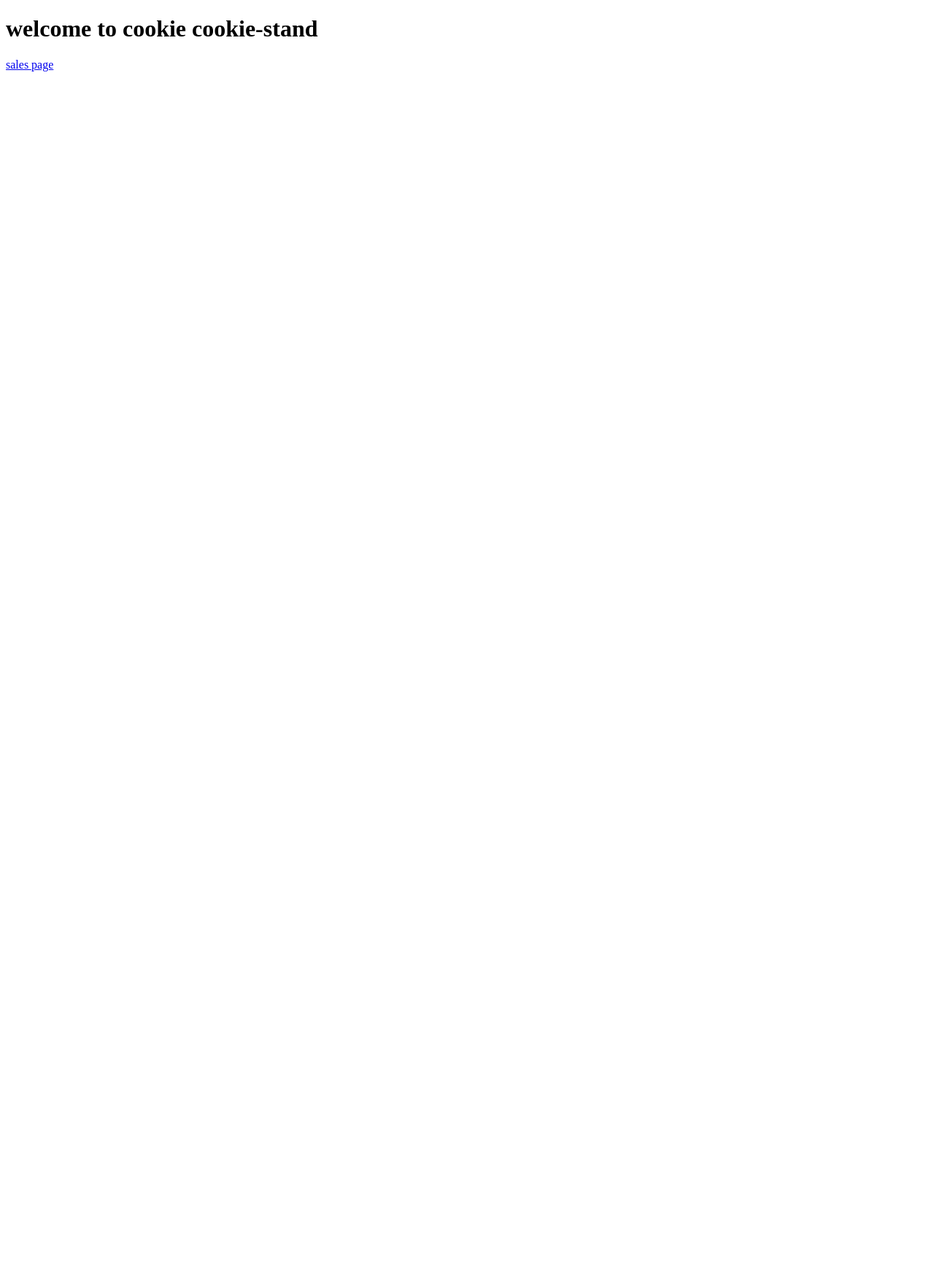
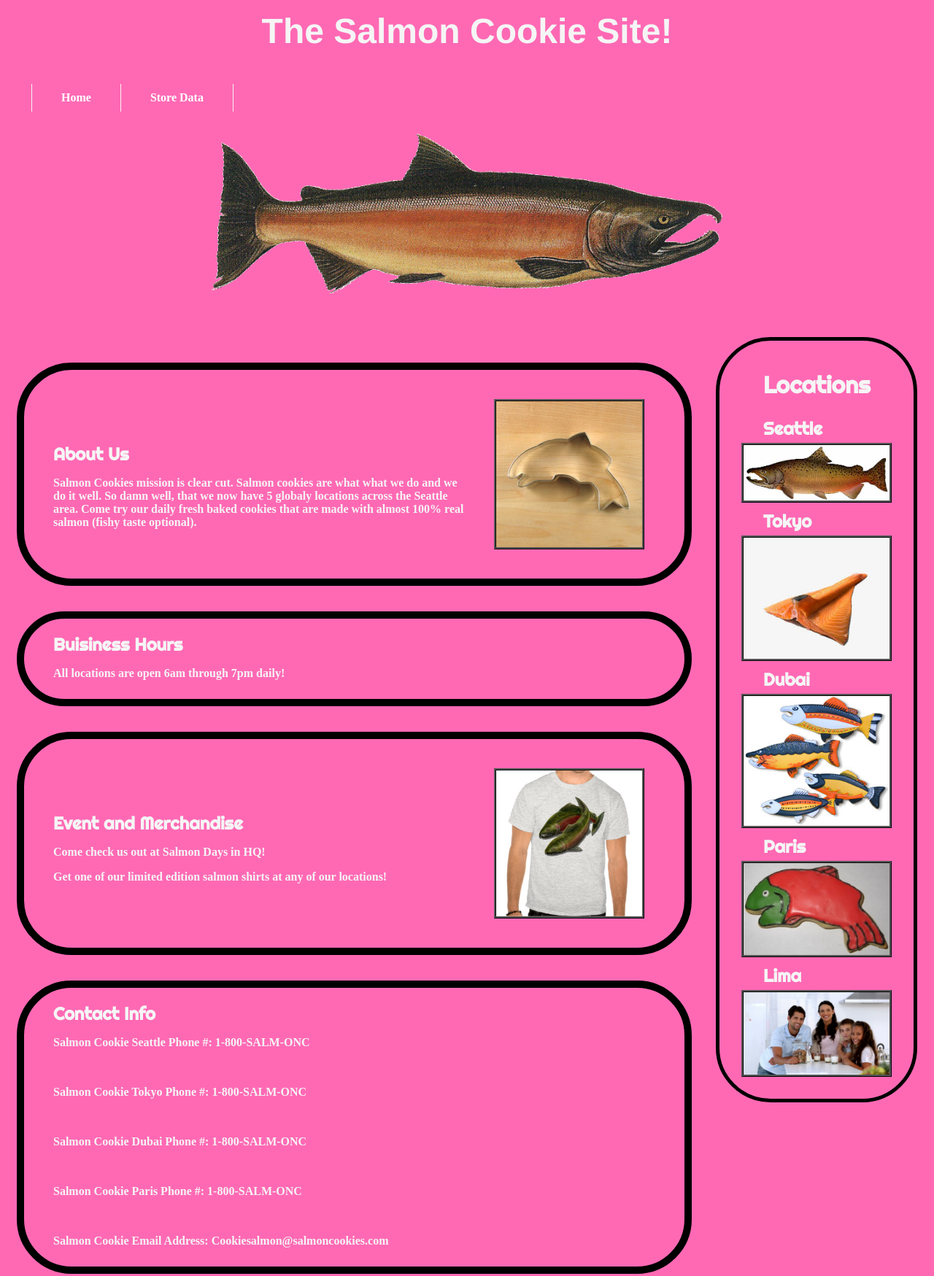
Before and after one commit to MohdFahoum/cookie-stand, a plain HTML site: page index.html in a window 1280 px wide. Shown: the whole page at 73% size. Before the commit the page ends 800 px from the top, so only its background shows below. Drawn offline with Linux system fonts and the light colour scheme.

Commit message:
adding events

```diff
--- a/css/styles.css
+++ b/css/styles.css
@@ -0,0 +1,135 @@
+body {
+    font-family: 'Times New Roman', Times, serif;
+    font-weight: bold;
+    color:whitesmoke;
+    background-color:hotpink;
+    font-size: 16px;
+  }
+
+  h1 {
+    font-family: 'Franklin Gothic Medium', 'Arial Narrow', Arial, sans-serif;
+    text-align: center;
+    font-size: 3em;
+    color:whitesmoke;
+    margin-top: 15px;
+    margin-bottom: 45px;
+  }
+
+  h2 {
+    font-family: 'Righteous';
+    margin-left: 30px;
+    margin-top: 10px;
+    margin-bottom: 25px;
+    font-size: 2em;
+    color: whitesmoke;
+  }
+
+  h3 {
+    font-family: 'Righteous';
+    margin-left: 30px;
+    margin-top: 10px;
+    margin-bottom: 5px;
+    font-size: 1.5em;
+    color: whitesmoke;
+  }
+
+
+  aside {
+    float: right;
+    margin-right: 15px;
+    border-color: black;
+    border-width: 5px;
+    border-style: solid;
+    border-radius: 75px;
+    padding: 30px;
+  }
+
+  #sticky{
+    position: fixed;
+    top: 0;
+    width: 100%;
+    z-index: -1;
+    margin-top: 25px;
+ }
+  ul {
+    list-style-type: none;
+    margin: 0;
+    padding: 0;
+    overflow: hidden;
+  }
+
+  li {
+    float: left;
+  }
+
+  li a {
+    text-decoration: none;
+    display: block;
+    color: white;
+    padding: 10px 40px 10px 40px;
+    border-left: 1px solid whitesmoke;
+  }
+
+  li:first-child {
+    margin-left: 35px;
+  }
+
+  li:last-child {
+    border-right: 1px solid whitesmoke;
+  }
+
+
+  #salmon {
+    display: block;
+    margin-left: auto;
+    margin-right: auto;
+    width: 700px;
+    margin-top: 30px;
+    margin-bottom: 60px;
+  }
+
+  #locationUl {
+    border-style: none;
+    border-color: black;
+    margin-top: 10px;
+    margin-left: 50px;
+  }
+
+
+  #field {
+    border: solid black 3px;
+    padding-left: 25px;
+    padding-bottom: 25px;
+  }
+
+  #aboutUsImg {
+    background-color: none;
+    border: none;
+    padding: none;
+    margin-right: none;
+  }
+
+  #aboutUs {
+    margin-top: 90px;
+  }
+
+  .indexDiv {
+    margin-top: 35px;
+    margin-left: 15px;
+    border-color: black;
+    border-width: 10px;
+    border-style: solid;
+    border-radius: 75px;
+    width: 70%;
+    padding: 10px;
+    display: inline-block;
+  }
+
+  .indexDiv p {
+    margin-left: 30px;
+  }
+
+  .imgResize {
+    width: 200px;
+    border: ridge 3px black;
+  }
--- a/index.html
+++ b/index.html
@@ -1,22 +1,74 @@
-<!DOCTYPE html>
-<html lang="en">
-<head>
-    <meta charset="UTF-8">
-    <meta name="viewport" content="width=device-width, initial-scale=1.0">
-    <title>cookie-stand</title>
-    <link rel="stylesheet" href="css/styles.css">
-</head>
-<body>
+<!DOCTYPE>
+<html>
+  <head>
+    <link href="css/styles.css" rel="stylesheet" type="text/css">
+    <link href="https://fonts.googleapis.com/css?family=Righteous" rel="stylesheet">
+  </head>
+  <body>
     <header>
-        <h1>welcome to cookie cookie-stand</h1>
+      <h1>The Salmon Cookie Site!</h1>
+      <nav>
+        <div>
+        <ul>
+          <li><a href="index.html">Home</a></li>
+          <li><a href="sales.html">Store Data</a></li>
+        </ul>
+        </div>
+      </nav>
+      <img src="assets/salmon.png" id="salmon">
     </header>
     <main>
-        <a href="sales.html">sales page</a>
-
+      <aside>
+        <h2>Locations</h2>
+         <div>
+        <h3>Seattle</h3>
+        <img class="imgResize" src="assets/salmon2.png" alt="">
+      </div>
+      <div class="footerDiv">
+        <h3>Tokyo</h3>
+        <img class="imgResize" src="assets/salmonplane.png" alt="">
+      </div>
+      <div class="footerDiv">
+        <h3>Dubai</h3>
+        <img class="imgResize" src="assets/fish.png" alt="">
+      </div>
+      <div class="footerDiv">
+        <h3>Paris</h3>
+        <img class="imgResize" src="assets/fishcookie.png" alt="">
+      </div>
+      <div class="footerDiv">
+        <h3>Lima</h3>
+        <img class="imgResize" src="assets/creepy.png" alt="">
+      </div>
+      </aside>
+      <div class="indexDiv">
+          <aside id="aboutUsImg">
+              <img class="imgResize" src="assets/cutter.png" alt="">
+          </aside>
+        <h3 id="aboutUs">About Us</h3>
+        <p>Salmon Cookies mission is clear cut. Salmon cookies are what what we do and we do it well. So damn well, that we now have 5 globaly locations across the Seattle area. Come try our daily fresh baked cookies that are made with almost 100% real salmon (fishy taste optional).</p>
+      </div>
+      <div class="indexDiv">
+        <h3>Buisiness Hours</h3>
+        <p>All locations are open 6am through 7pm daily!</p>
+      </div>
+      <div class="indexDiv">
+          <aside id="aboutUsImg">
+              <img class="imgResize" src="assets/fishshirt.png" alt="">
+          </aside>
+        <h3 id="aboutUs">Event and Merchandise</h3>
+        <p>Come check us out at Salmon Days in HQ!</p>
+        <p>Get one of our limited edition salmon shirts at any of our locations!</p>
+      </div>
+      <div class="indexDiv">
+        <h3>Contact Info</h3>
+        <p>Salmon Cookie Seattle Phone #: 1-800-SALM-ONC</p><br>
+        <p>Salmon Cookie Tokyo Phone #: 1-800-SALM-ONC</p><br>
+        <p>Salmon Cookie Dubai Phone #: 1-800-SALM-ONC</p><br>
+        <p>Salmon Cookie Paris Phone #: 1-800-SALM-ONC</p><br>
+        <p>Salmon Cookie Email Address: Cookiesalmon@salmoncookies.com</p>
+      </div>
     </main>
-    <footer>
-
-    </footer>
-
-</body>
+    <script src="js/app.js"></script>
+  </body>
 </html>
```
Also changed, not shown: js/script.js (+103 -82 lines), sales.html (+21 -6 lines), assets/Righteous-Regular.ttf (added), assets/creepy.png (added), assets/cutter.png (added), assets/fish.png (added), assets/fishcookie.png (added), assets/fishshirt.png (added), assets/salmon.png (added), assets/salmon2.png (added), assets/salmonplane.png (added).
